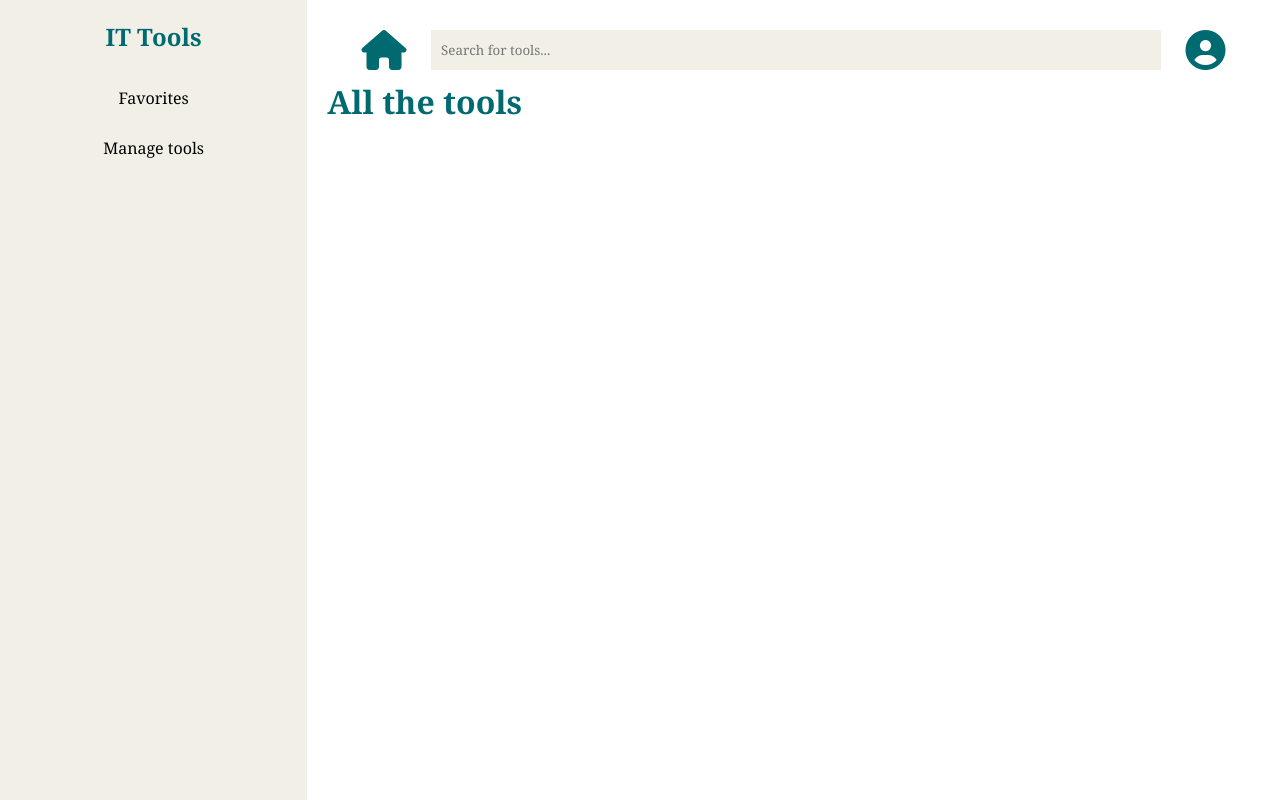
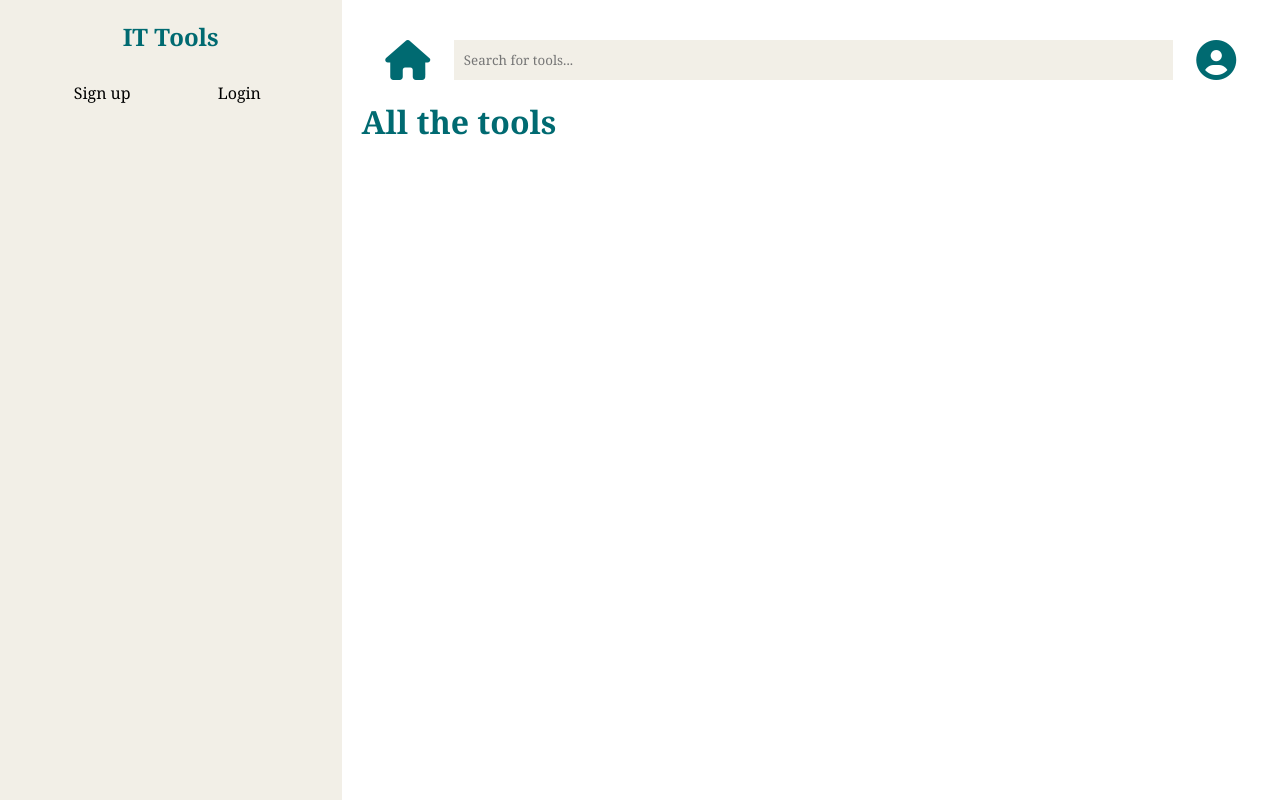
Before and after one commit to codefulTM/it-tools, a Django app: page / in a window 1280 px wide. Run offline with Django 5.2, Linux system fonts and the light colour scheme; data that the repository does not hold is empty; some libraries are stand-ins or nearby versions.

Commit message:
Added buttons to login and signup from home page

```diff
--- a/tkpmproject/it_tools/backend/static/master.css
+++ b/tkpmproject/it_tools/backend/static/master.css
@@ -25,6 +25,25 @@
     color: #006A71;
 }
 
+#user_authentication_box {
+    display: flex;
+    justify-content: space-evenly;
+}
+
+#user_authentication_box a {
+    text-decoration: none;
+    display: inline-block;
+    height: 40px;
+    line-height: 40px;
+    width: 70px;
+    color: black;
+    text-align: center;
+}
+
+#user_authentication_box a:hover {
+    background-color: #9ACBD0;
+}
+
 nav a {
     text-decoration: none;
     display: block;
@@ -44,7 +63,7 @@
 }
 
 #toolbar {
-    margin: 10px;
+    margin: 20px 0;
     display: flex;
     justify-content: space-evenly;
 }
--- a/tkpmproject/it_tools/backend/templates/master.html
+++ b/tkpmproject/it_tools/backend/templates/master.html
@@ -13,13 +13,21 @@
 <body>
     <aside>
         <h1 id="title"><a href="/">IT Tools</a></h1>
+        <div id="user_authentication_box">
+            <a href="/signup">Sign up</a>
+            <a href="/login">Login</a>
+        </div>
         <nav>
             <ul>
+                {% if user_role == 'regular' or user_role == 'premium' or user_role == 'admin' %}
+                <li><a href="/favorites">Favorites</a></li>
+                {% endif %}
+                {% if user_role == 'admin' %}
+                <li><a href="/managetools">Manage tools</a></li>
+                {% endif %}
                 {% for tool_category in it_tool_categories %}
                 <li><a href="/categories/{{tool_category.id}}">{{tool_category.name}}</a></li>
                 {% endfor %}
-                <li><a href="/favorites">Favorites</a></li>
-                <li><a href="/managetools">Manage tools</a></li>
             </ul>
         </nav>
     </aside>
```
